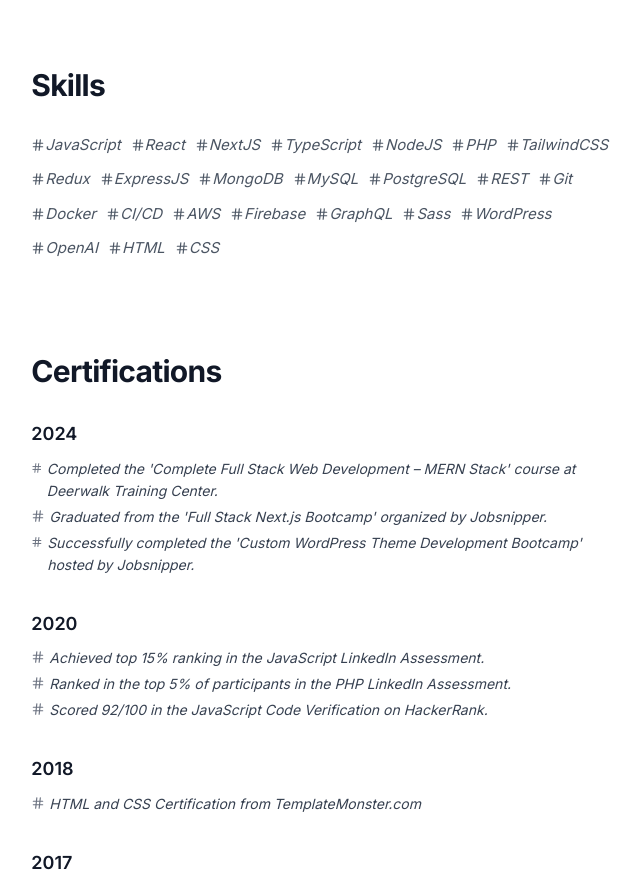
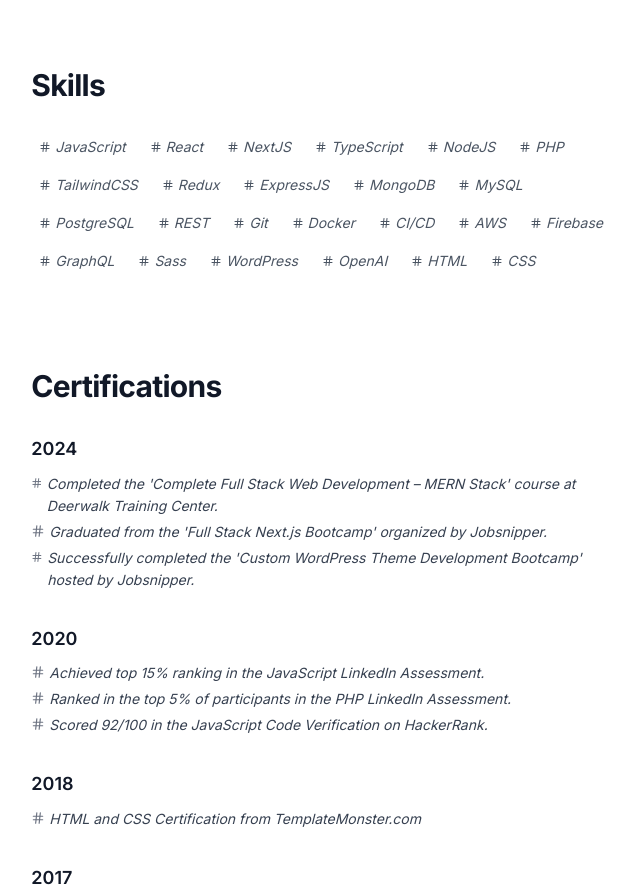
Before and after one commit to pradipchaudhary/portfolio.v3, a Next.js app: page / in a window 1280 px wide. Shown: the part 2240-3128 px from the top of the page, without its empty margins (494-1135 px from the left). Built offline with nearby package versions, Linux system fonts and the light colour scheme.

Commit message:
improve Skills Section UI

```diff
--- a/components/sections/projects/Projects.tsx
+++ b/components/sections/projects/Projects.tsx
@@ -16,7 +16,7 @@
     description:
       "DocsNepal: a document generator for Nepali legal and official documents (PDF/docx) — templates and API utilities.",
     tags: ["TypeScript", "PDF", "Docx"],
-    link: "https://github.com/pradipchaudhary/docsnepal",
+    link: "https://docsnepal.vercel.app/",
   },
   {
     title: "portfolio.v3",
--- a/components/sections/skills/Skills.tsx
+++ b/components/sections/skills/Skills.tsx
@@ -1,51 +1,167 @@
 "use client";
 
 import React from "react";
-import { Hash } from "lucide-react";
+import { Hash, Code, Atom, Server, Database, Zap, GitBranch } from "lucide-react";
 
+// Skills with trending and in-demand topics
 const skills = [
-  "JavaScript",
-  "React",
-  "NextJS",
-  "TypeScript",
-  "NodeJS",
-  "PHP",
-  "TailwindCSS",
-  "Redux",
-  "ExpressJS",
-  "MongoDB",
-  "MySQL",
-  "PostgreSQL",
-  "REST",
-  "Git",
-  "Docker",
-  "CI/CD",
-  "AWS",
-  "Firebase",
-  "GraphQL",
-  "Sass",
-  "WordPress",
-  "OpenAI",
-  "HTML",
-  "CSS",
+  {
+    name: "JavaScript",
+    icon: <Code className="w-4 h-4 text-yellow-500" />,
+    topics: ["Promises", "Async/Await", "Functional Programming", "ES6+", "DOM Manipulation", "Event Loop", "Modules", "Fetch API", "Error Handling"],
+  },
+  {
+    name: "React",
+    icon: <Atom className="w-4 h-4 text-cyan-500" />,
+    topics: ["Hooks", "Context", "Routing", "State Management", "React Query", "Suspense", "React 18 Features", "Performance Optimization"],
+  },
+  {
+    name: "NextJS",
+    icon: <Atom className="w-4 h-4 text-gray-800" />,
+    topics: ["SSR", "SSG", "ISR", "API Routes", "Middleware", "NextAuth", "Image Optimization", "SEO Best Practices"],
+  },
+  {
+    name: "TypeScript",
+    icon: <Code className="w-4 h-4 text-blue-600" />,
+    topics: ["Types", "Interfaces", "Generics", "Utility Types", "Type Guards", "TS Config", "Advanced Typing"],
+  },
+  {
+    name: "NodeJS",
+    icon: <Server className="w-4 h-4 text-green-500" />,
+    topics: ["Express", "REST APIs", "GraphQL APIs", "Event Loop", "Streams", "File System", "JWT Auth", "WebSockets", "Error Handling"],
+  },
+  {
+    name: "PHP",
+    icon: <Code className="w-4 h-4 text-purple-600" />,
+    topics: ["OOP", "Laravel", "Composer", "MVC", "Routing", "Blade Templates", "Eloquent ORM", "Authentication", "REST API"],
+  },
+  {
+    name: "TailwindCSS",
+    icon: <Zap className="w-4 h-4 text-blue-400" />,
+    topics: ["Utilities", "Responsive Design", "Flex/Grid", "Animations", "Dark Mode", "Custom Themes", "Transitions", "Pro Plugins"],
+  },
+  {
+    name: "Redux",
+    icon: <Atom className="w-4 h-4 text-purple-500" />,
+    topics: ["Store", "Reducers", "Actions", "Redux Toolkit", "Middleware", "Async Thunks", "State Normalization", "React-Redux Hooks"],
+  },
+  {
+    name: "ExpressJS",
+    icon: <Server className="w-4 h-4 text-gray-700" />,
+    topics: ["Middleware", "Routing", "Error Handling", "JWT Auth", "REST APIs", "CORS", "Validation", "Express Generator"],
+  },
+  {
+    name: "MongoDB",
+    icon: <Database className="w-4 h-4 text-green-700" />,
+    topics: ["Collections", "Queries", "Indexes", "Aggregation", "Transactions", "Mongoose", "Data Modeling", "Replication", "Sharding"],
+  },
+  {
+    name: "MySQL",
+    icon: <Database className="w-4 h-4 text-blue-600" />,
+    topics: ["Tables", "Joins", "Stored Procedures", "Indexes", "Transactions", "Triggers", "Views", "Performance Tuning"],
+  },
+  {
+    name: "PostgreSQL",
+    icon: <Database className="w-4 h-4 text-indigo-600" />,
+    topics: ["Schemas", "Indexes", "Transactions", "Views", "Stored Procedures", "Full-Text Search", "JSON Support", "PostGIS"],
+  },
+  {
+    name: "REST",
+    icon: <Code className="w-4 h-4 text-gray-600" />,
+    topics: ["GET/POST/PUT/DELETE", "Stateless", "JSON", "Authentication", "Rate Limiting", "Caching", "Versioning", "Error Handling"],
+  },
+  {
+    name: "Git",
+    icon: <GitBranch className="w-4 h-4 text-orange-500" />,
+    topics: ["Commit", "Branching", "Merge", "Rebase", "GitHub", "GitLab", "Version Control Workflow", "Pull Requests", "CI/CD Integration"],
+  },
+  {
+    name: "Docker",
+    icon: <Code className="w-4 h-4 text-blue-500" />,
+    topics: ["Containers", "Images", "Volumes", "Docker Compose", "Networking", "Dockerfile", "Container Orchestration", "Deployment"],
+  },
+  {
+    name: "CI/CD",
+    icon: <Zap className="w-4 h-4 text-green-400" />,
+    topics: ["Pipeline", "GitHub Actions", "GitLab CI", "Jenkins", "Deployment", "Testing Automation", "Build Scripts", "Monitoring"],
+  },
+  {
+    name: "AWS",
+    icon: <Server className="w-4 h-4 text-orange-400" />,
+    topics: ["S3", "Lambda", "EC2", "CloudFront", "RDS", "DynamoDB", "API Gateway", "IAM", "Serverless"],
+  },
+  {
+    name: "Firebase",
+    icon: <Zap className="w-4 h-4 text-yellow-400" />,
+    topics: ["Auth", "Firestore", "Hosting", "Functions", "Realtime DB", "Cloud Messaging", "Storage", "Security Rules"],
+  },
+  {
+    name: "GraphQL",
+    icon: <Code className="w-4 h-4 text-pink-500" />,
+    topics: ["Queries", "Mutations", "Resolvers", "Apollo Client", "Subscriptions", "Schema Design", "Performance Optimization"],
+  },
+  {
+    name: "Sass",
+    icon: <Zap className="w-4 h-4 text-pink-300" />,
+    topics: ["Variables", "Mixins", "Nesting", "Partials", "Inheritance", "Functions", "Loops", "Responsive Design"],
+  },
+  {
+    name: "WordPress",
+    icon: <Code className="w-4 h-4 text-blue-700" />,
+    topics: ["Themes", "Plugins", "Custom Post Types", "Gutenberg", "REST API", "WooCommerce", "Security", "SEO"],
+  },
+  {
+    name: "OpenAI",
+    icon: <Zap className="w-4 h-4 text-purple-400" />,
+    topics: ["API Integration", "ChatGPT", "Embeddings", "Fine-tuning", "Prompt Engineering", "Generative AI", "Automation"],
+  },
+  {
+    name: "HTML",
+    icon: <Code className="w-4 h-4 text-orange-500" />,
+    topics: ["Tags", "Forms", "Semantic HTML", "Accessibility", "SEO", "Media Elements", "Canvas", "Web Components"],
+  },
+  {
+    name: "CSS",
+    icon: <Zap className="w-4 h-4 text-blue-500" />,
+    topics: ["Flexbox", "Grid", "Animations", "Transitions", "Responsive Design", "Variables", "Pseudo-classes", "Media Queries"],
+  },
 ];
 
 const Skills = () => {
   return (
     <section id="skills" className="max-w-3xl mx-auto py-12">
-      {/* Section Title */}
       <h2 className="text-3xl font-bold text-gray-900 mb-6 tracking-tight">Skills</h2>
 
-      {/* Skills Tags */}
-      <div className="flex flex-wrap gap-x-1.5 gap-y-2">
+      <div className="flex flex-wrap gap-2">
         {skills.map((skill, index) => (
-          <span
-            key={index}
-            className="inline-flex items-center text-[15px] text-gray-600 mr-1 hover:text-gray-900 cursor-pointer transition-all duration-150 ease-in-out group italic"
-          >
-            <Hash className="w-3.5 h-3.5 transition-colors duration-150 group-hover:text-gray-900" />
-            {skill}
-          </span>
+          <div key={index} className="relative group">
+            {/* Skill Tag without border */}
+            <span className="inline-flex items-center gap-1 text-gray-600 hover:text-gray-900 cursor-pointer transition-all duration-150 ease-in-out italic px-2 py-1 text-sm">
+              <Hash className="w-3 h-3" />
+              {skill.name}
+            </span>
+
+            {/* Tooltip: icon + name + topics with dotted border */}
+            <div className="absolute left-1/2 -translate-x-1/2 bottom-full mb-2 opacity-0 group-hover:opacity-100 scale-90 group-hover:scale-100 transition-all duration-200 pointer-events-none z-50">
+              <div className="bg-white text-gray-900 text-xs rounded-lg p-2 shadow-md w-48 hover:shadow-lg transition-shadow border border-gray-200">
+                <div className="flex items-center gap-1 mb-1">
+                  {skill.icon}
+                  <span className="font-semibold text-sm">{skill.name}</span>
+                </div>
+                <div className="flex flex-wrap gap-1">
+                  {skill.topics.map((topic, i) => (
+                    <span
+                      key={i}
+                      className="inline-flex items-center gap-0.5 px-1 py-0.5 rounded-full border border-dotted border-gray-500 text-[10px] text-gray-800 font-semibold"
+                    >
+                      <Hash className="w-2 h-2" />
+                      {topic.replace(/\s/g, "")}
+                    </span>
+                  ))}
+                </div>
+              </div>
+            </div>
+          </div>
         ))}
       </div>
     </section>
```
